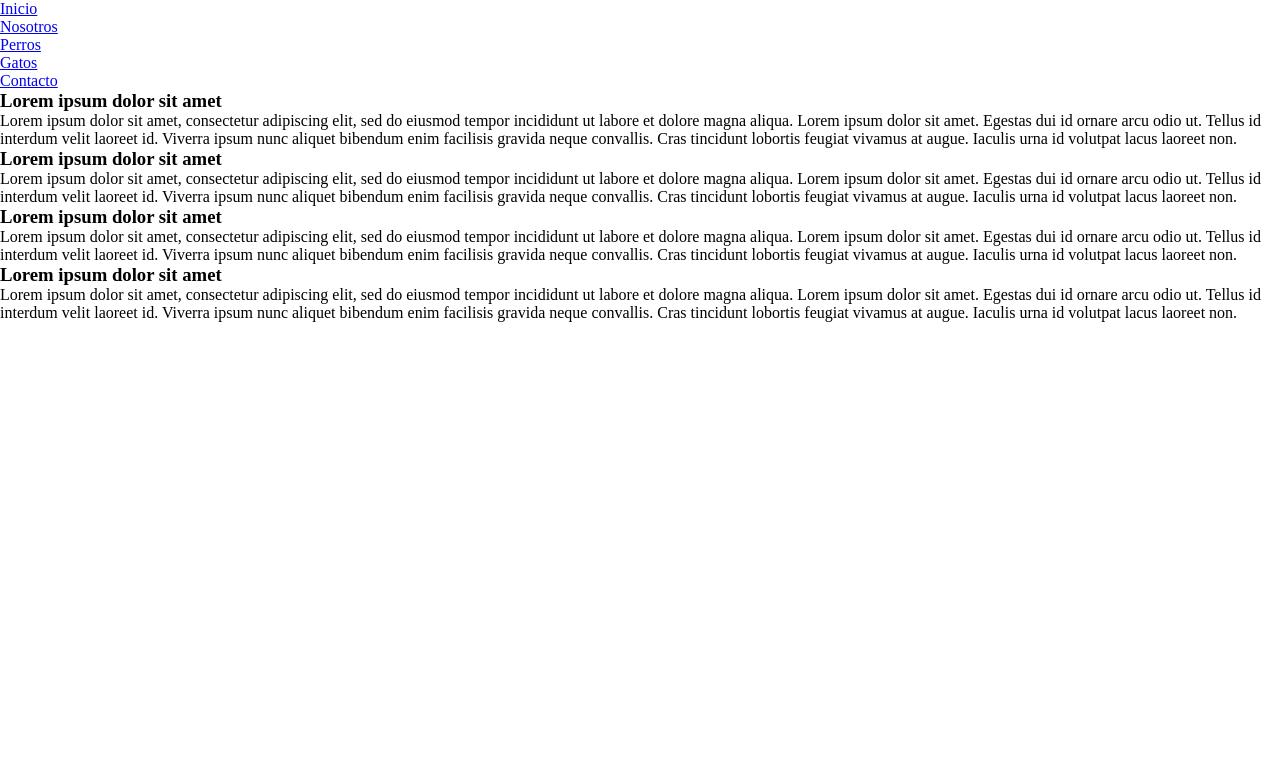
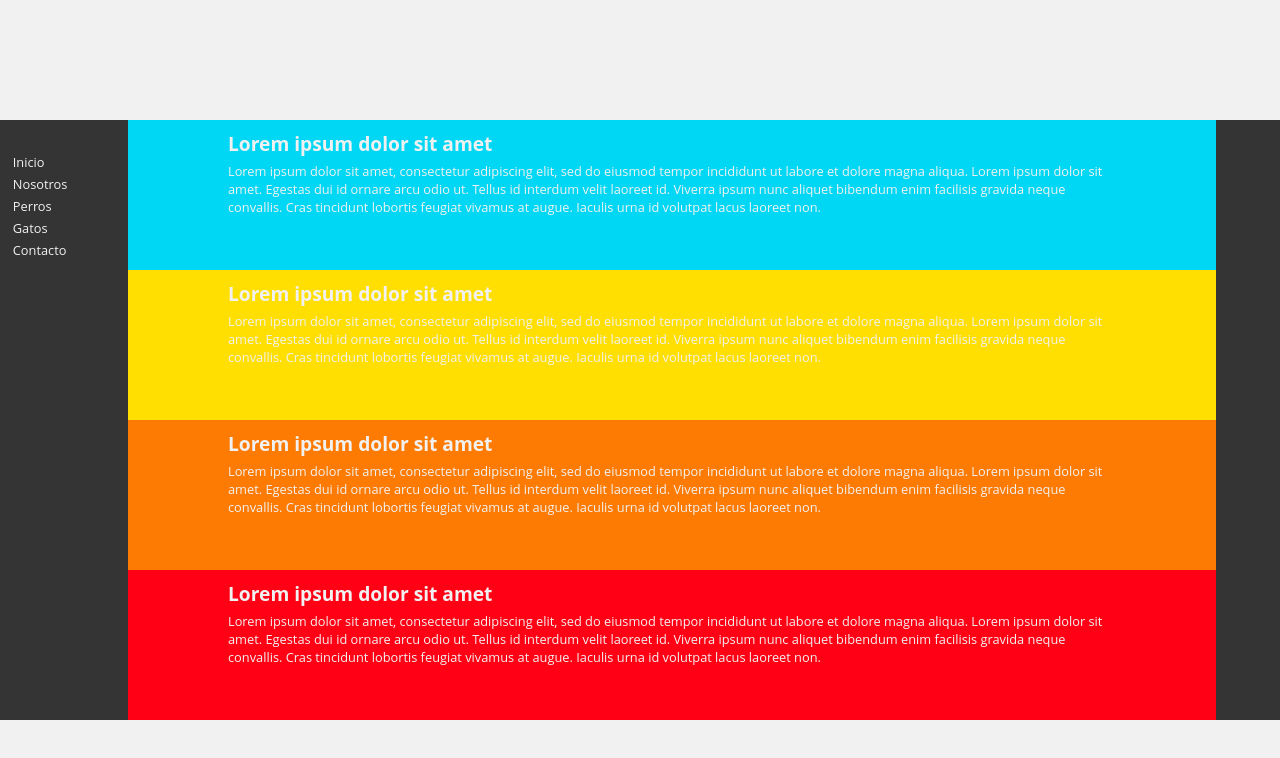
Before and after one commit to Gab-Serrano/ejercicio-css, a plain HTML site: page index.html in a window 1280 px wide. Drawn offline with Linux system fonts and the light colour scheme.

Commit message:
Ejercicio realizado sin flex

```diff
--- a/style.css
+++ b/style.css
@@ -1,4 +1,80 @@
-*{
-    padding: 0;
-    margin: 0;
+* {
+  padding: 0;
+  margin: 0;
+  font-family: 'Open Sans', sans-serif;
 }
+
+body {
+  background: #f1f1f1;
+}
+
+.main {
+  height: 600px;
+  position: absolute;
+  top: 15%;
+  background-color: #343434;
+  min-width: 850px;
+}
+
+.navbar {
+  width: 10%;
+  height: 100%;
+  float: left;
+  text-align: left;
+}
+
+.navbar-nav {
+  position: relative;
+  list-style: none;
+  padding: 0;
+  margin: 0;
+  left: 10%;
+  top: 5%;
+}
+
+.nav-item a {
+    text-decoration: none;
+    color: #f1f1f1;
+    font-size: 0.8rem;
+
+}
+
+.container-main {
+  width: 85%;
+  height: 100%;
+  display: inline-block;
+}
+
+.division-1{
+    background-color: #00D7F4;
+    height: 25%;
+}
+
+.division-2{
+    background-color: #FFDF01;
+    height: 25%;
+}
+
+.division-3{
+    background-color: #FD7B03;
+    height: 25%;
+
+}
+
+.division-4{
+    background-color: #FF0014;
+    height: 25%;
+
+}
+
+.division-tittle{
+    font-size: 1.2rem;
+    padding: 10px 0 5px 100px;
+    color: #f1f1f1;
+}
+
+.division-text{
+    font-size: 0.8rem;
+    color: #f1f1f1;
+    padding: 0 100px 0 100px;
+}
```
Also changed, not shown: index.html (+4 -0 lines).
